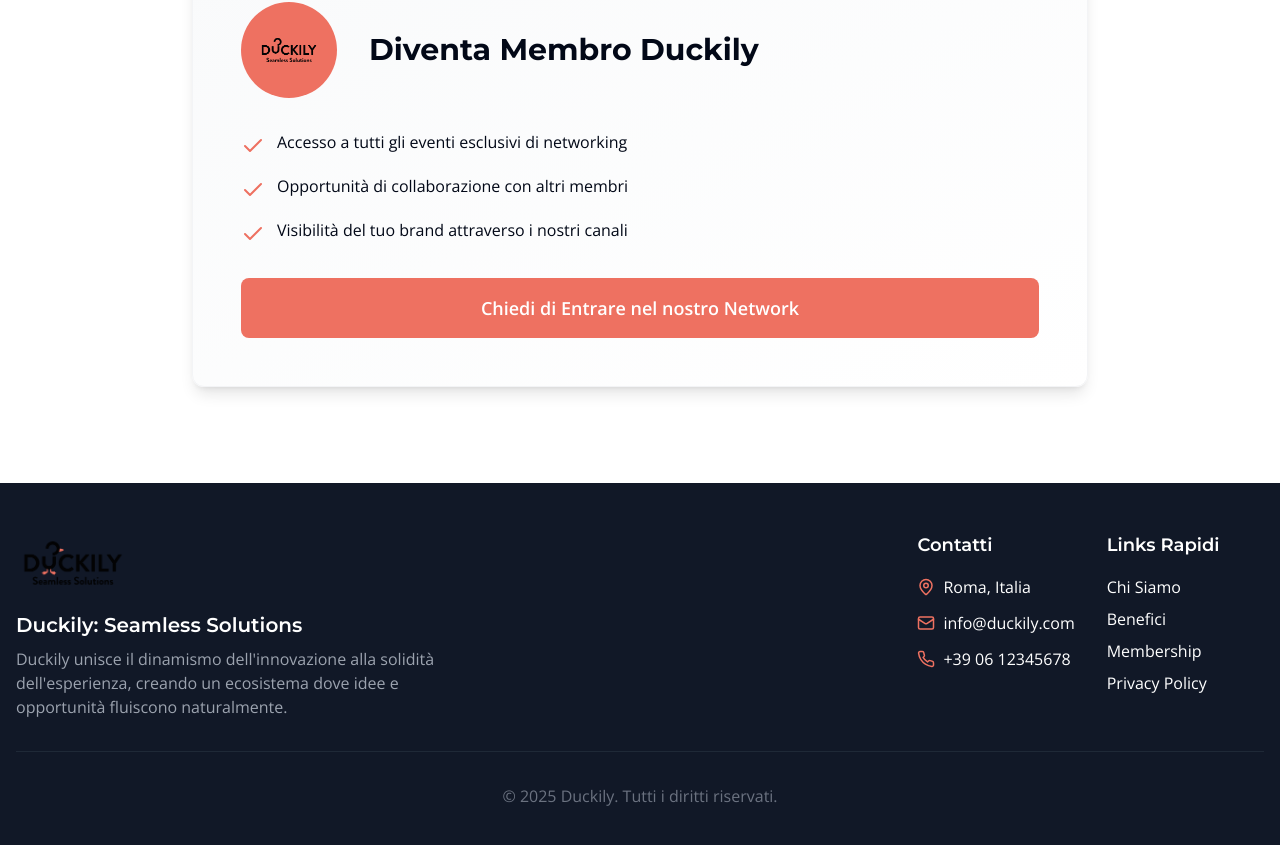
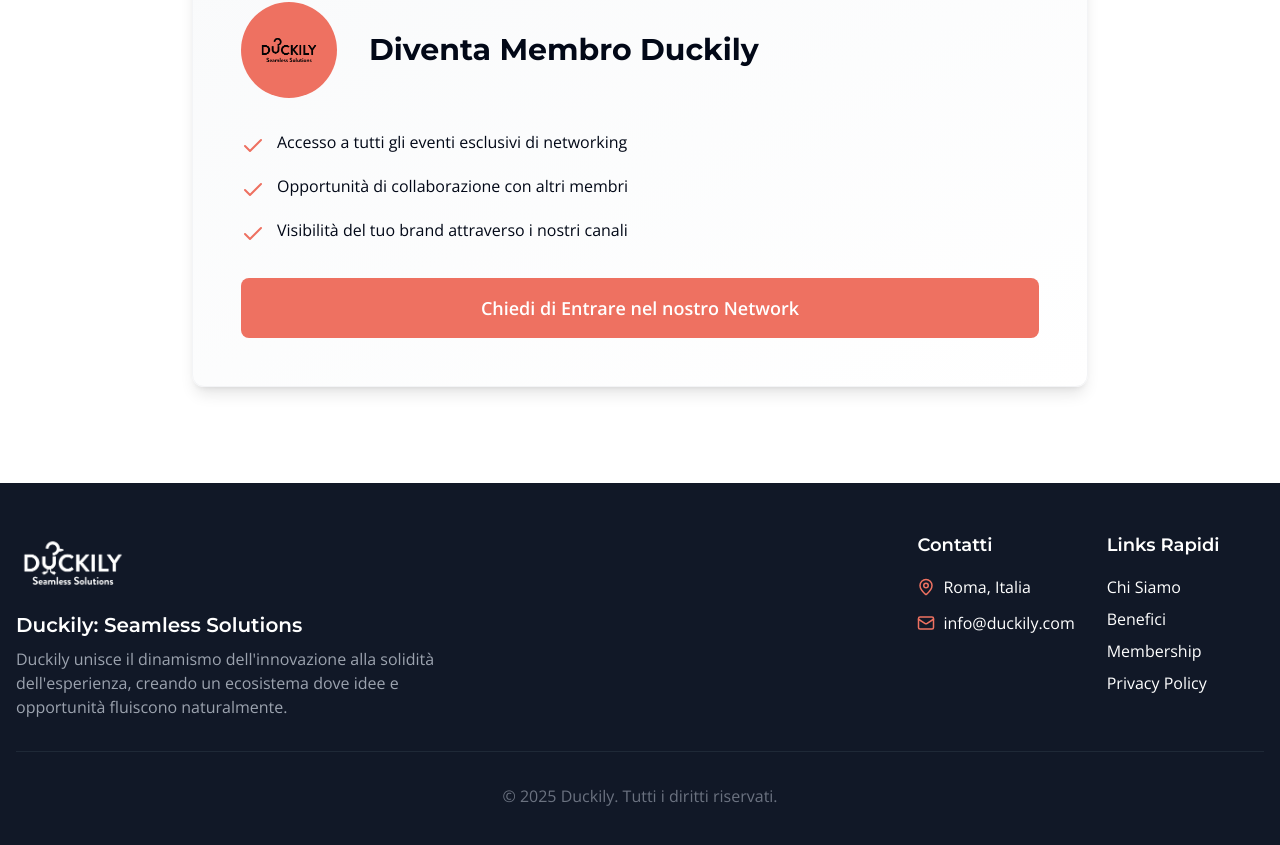
Before and after one commit to AlbanoLatorella/duckily, a React (Vite) app: page / in a window 1280 px wide. Shown: the part 2847-3692 px from the top of the page. Built offline with nearby package versions, Linux system fonts and the light colour scheme.

Commit message:
Visual edit in Lovable
Edited UI in Lovable

```diff
--- a/src/components/Footer.tsx
+++ b/src/components/Footer.tsx
@@ -1,18 +1,11 @@
-
 import React from 'react';
 import { Mail, Phone, MapPin } from 'lucide-react';
-
 const Footer = () => {
-  return (
-    <footer className="bg-gray-900 text-white py-12">
+  return <footer className="bg-gray-900 text-white py-12">
       <div className="container mx-auto px-4">
         <div className="flex flex-col md:flex-row justify-between">
           <div className="mb-8 md:mb-0">
-            <img
-              src="/lovable-uploads/8e91d731-0200-43dc-8b1e-9d63f6d01607.png"
-              alt="Duckily Logo"
-              className="h-16 mb-4"
-            />
+            <img alt="Duckily Logo" className="h-16 mb-4" src="/lovable-uploads/51644131-b2ef-4a4d-abee-6d73f5b6364d.png" />
             <h3 className="text-xl font-semibold mb-2">Duckily: Seamless Solutions</h3>
             <p className="text-gray-400 max-w-md">
               Duckily unisce il dinamismo dell'innovazione alla solidità dell'esperienza, creando un ecosistema dove idee e opportunità fluiscono naturalmente.
@@ -31,10 +24,7 @@ const Footer = () => {
                   <Mail size={18} className="mr-2 text-primary1" />
                   <span>info@duckily.com</span>
                 </li>
-                <li className="flex items-center">
-                  <Phone size={18} className="mr-2 text-primary1" />
-                  <span>+39 06 12345678</span>
-                </li>
+
               </ul>
             </div>
 
@@ -62,8 +52,6 @@ const Footer = () => {
           <p>&copy; {new Date().getFullYear()} Duckily. Tutti i diritti riservati.</p>
         </div>
       </div>
-    </footer>
-  );
+    </footer>;
 };
-
 export default Footer;
```
Also changed, not shown: public/lovable-uploads/51644131-b2ef-4a4d-abee-6d73f5b6364d.png (added).
